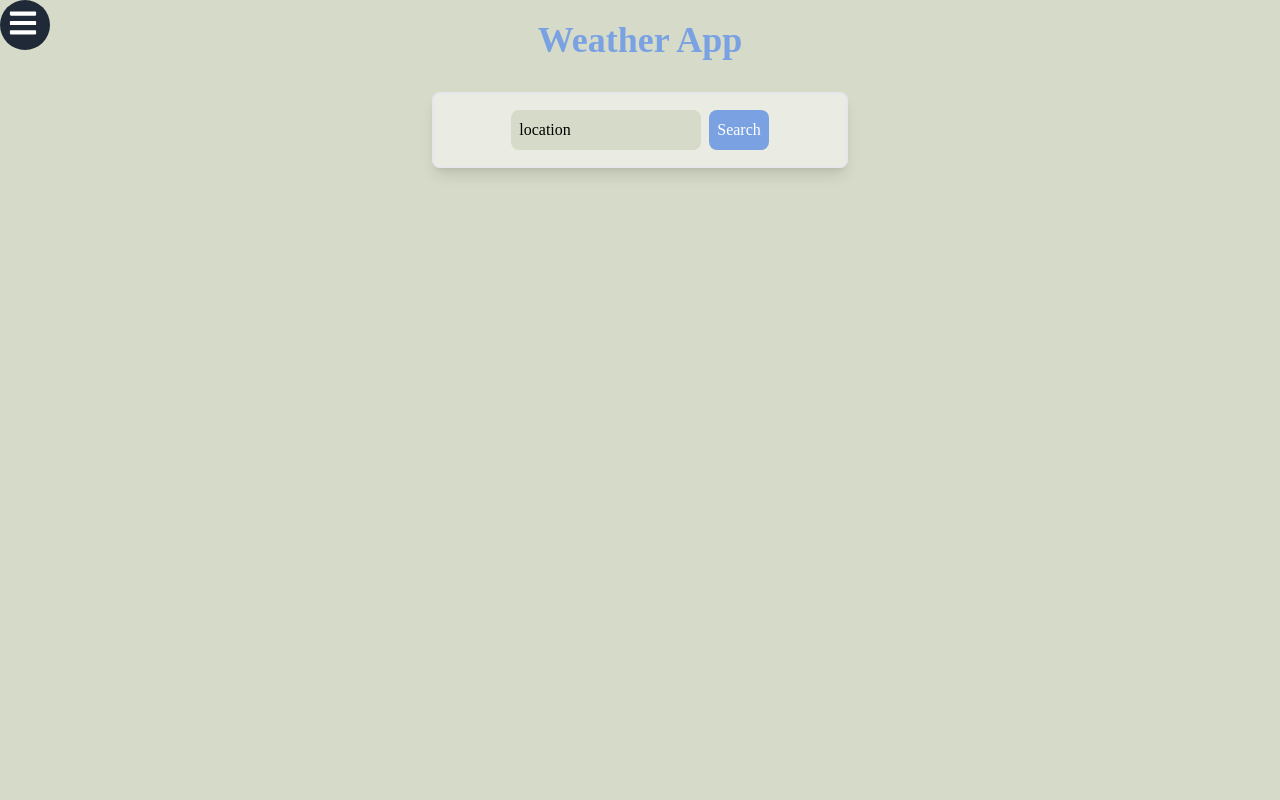
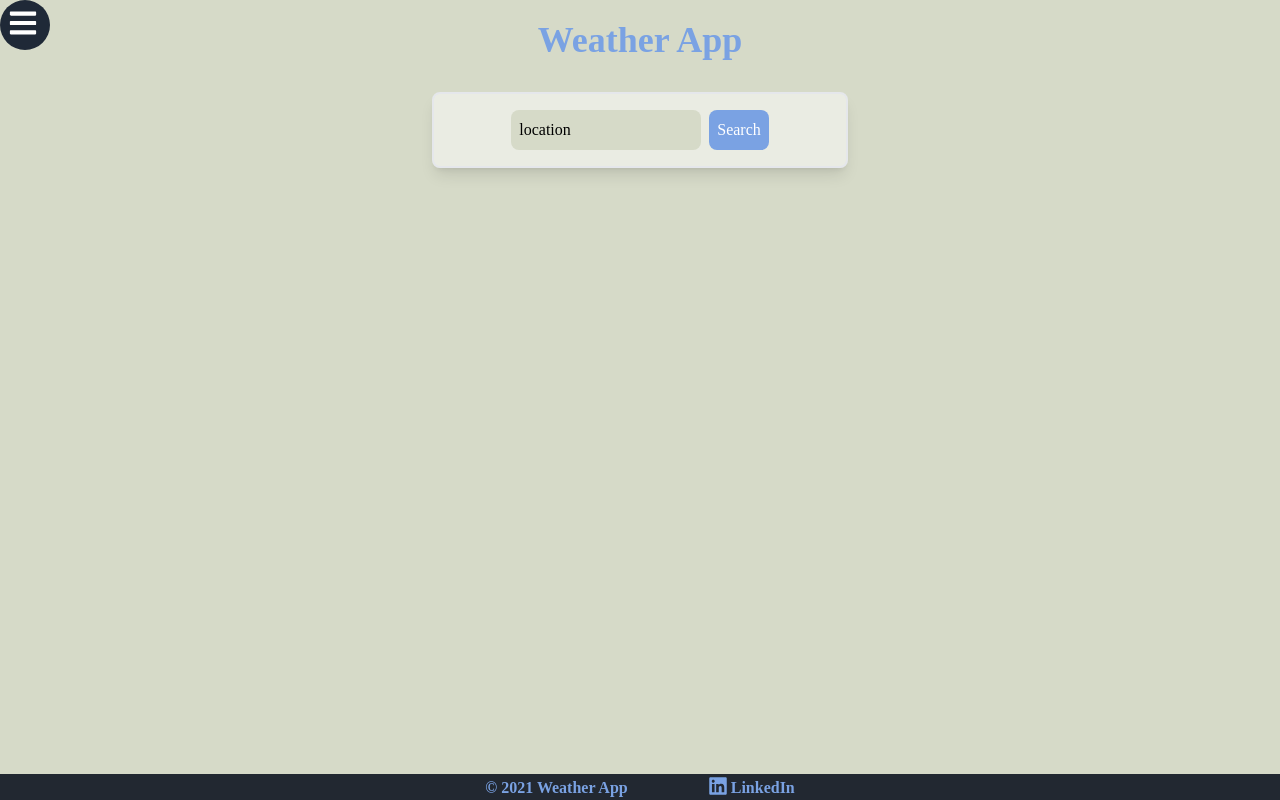
Before and after one commit to Abdullahprogramme/Weather-App, a React (Create React App) app: page / in a window 1280 px wide. Built offline with nearby package versions, Linux system fonts and the light colour scheme.

Commit message:
Update App.js

```diff
--- a/src/App.js
+++ b/src/App.js
@@ -2,6 +2,7 @@ import React from 'react';
 import HomePage from './Pages/HomePage';
 import ForecastPage from './Pages/ForecastPage';
 import Navbar from './Pages/Navbar';
+import Footer from './Pages/Footer';
 import { BrowserRouter as Router, Route, Routes } from 'react-router-dom';
 
 function App() {
@@ -10,7 +11,7 @@ function App() {
 
       <Router>
         <Navbar />
-
+        <Footer />
         <Routes>
           <Route path="/ForecastPage" element={<ForecastPage />} />
           <Route path="/" element={<HomePage />} />
```
